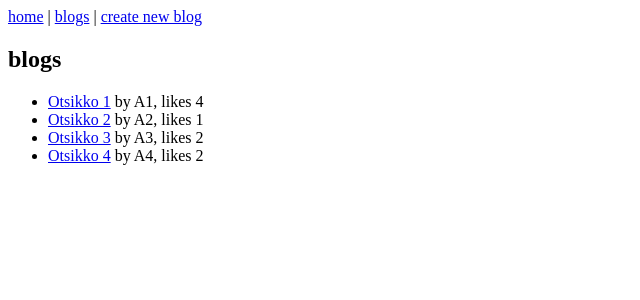
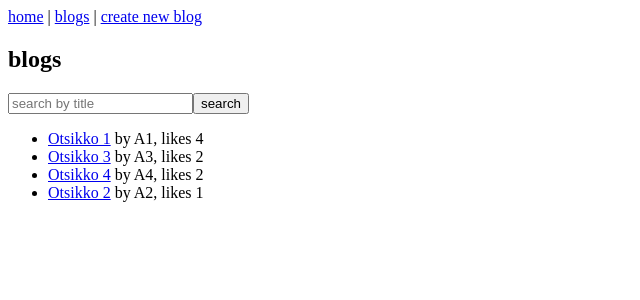
Before and after one commit to ivose/next, a Next.js app: page /blogs in a window 1280 px wide. Shown: the top 300 px of the page, without its empty margins (0-640 px from the left). Built offline with nearby package versions, Linux system fonts and the light colour scheme.

Commit message:
task6, search

```diff
--- a/app/blogs/page.tsx
+++ b/app/blogs/page.tsx
@@ -3,12 +3,31 @@ import { getBlogs } from "../services/blogs"
 
 export const dynamic = "force-dynamic"
 
-const Blogs = () => {
-  const blogs = getBlogs()
+const Blogs = async ({searchParams}: { searchParams: Promise<{ filter?: string }>}) => {
+  const { filter } = await searchParams
+
+  const blogs = [...getBlogs()]
+    .filter(blog =>
+      filter
+        ? blog.title.toLowerCase().includes(filter.toLowerCase())
+        : true
+    )
+    .sort((a, b) => b.likes - a.likes)
 
   return (
     <div>
       <h2>blogs</h2>
+
+      <form action="/blogs">
+        <input
+          type="text"
+          name="filter"
+          defaultValue={filter}
+          placeholder="search by title"
+        />
+        <button type="submit">search</button>
+      </form>
+
       <ul>
         {blogs.map(blog => (
           <li key={blog.id}>
--- a/app/services/blogs.ts
+++ b/app/services/blogs.ts
@@ -1,18 +1,44 @@
-const blogs = [
+type Blog = {
+  id: number
+  title: string
+  author: string
+  url: string
+  likes: number
+}
+
+const initialBlogs: Blog[] = [
   { id: 1, title: "Otsikko 1", author: "A1", url: "https://cs.ut.ee", likes: 4 },
   { id: 2, title: "Otsikko 2", author: "A2", url: "https://quretec.com", likes: 1 },
   { id: 3, title: "Otsikko 3", author: "A3", url: "https://www.helsinki.fi/fi", likes: 2 },
   { id: 4, title: "Otsikko 4", author: "A4", url: "https://delta.ut.ee", likes: 2 },
 ]
 
-let nextId = Math.max(...blogs.map(blog => blog.id)) + 1
+const globalForBlogs = globalThis as unknown as {
+  blogs: Blog[] | undefined
+  nextBlogId: number | undefined
+}
+
+if (!globalForBlogs.blogs) {
+  globalForBlogs.blogs = initialBlogs
+  globalForBlogs.nextBlogId = Math.max(...initialBlogs.map(blog => blog.id)) + 1
+}
+
+const blogs = globalForBlogs.blogs
 
 export const getBlogs = () => {
   return blogs
 }
 
 export const addBlog = (title: string, author: string, url: string) => {
-  blogs.push({ id: nextId++, title, author, url, likes: 0 })
+  blogs.push({
+    id: globalForBlogs.nextBlogId!,
+    title,
+    author,
+    url,
+    likes: 0,
+  })
+
+  globalForBlogs.nextBlogId! += 1
 }
 
 export const getBlogById = (id: number) => {
```
